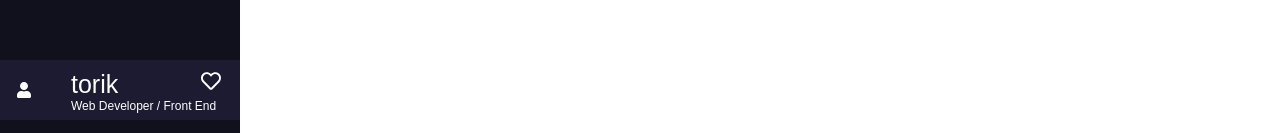
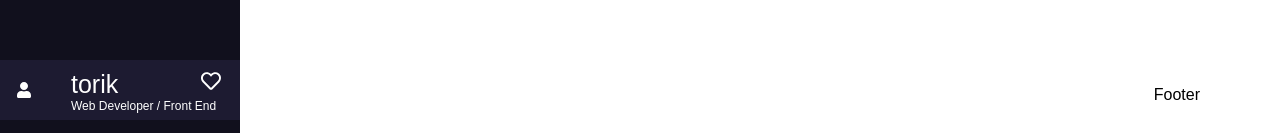
Before and after one commit to torik135/new_portofolio, a Next.js app: page / in a window 1280 px wide. Shown: the part 664-797 px from the top of the page. Built offline with nearby package versions, Linux system fonts and the light colour scheme.

Commit message:
add footer layout

```diff
--- /dev/null
+++ b/components/Footer/index.jsx
@@ -0,0 +1,9 @@
+const Footer = () => {
+  return (
+    <footer className='footer'>
+      <div className='footer_content'>Footer</div>
+    </footer>
+  );
+};
+
+export { Footer };
--- a/components/Layout/index.jsx
+++ b/components/Layout/index.jsx
@@ -1,5 +1,6 @@
 import { Sidebar } from '../Sidebar/index.jsx';
 import { Navheader } from '../Navheader/index.jsx';
+import { Footer } from '../Footer/index.jsx';
 
 const Layout = ({ children }) => {
   return (
@@ -12,6 +13,8 @@ const Layout = ({ children }) => {
         <Sidebar />
       </nav>
       {children}
+
+      <Footer />
     </>
   );
 };
--- a/pages/_app.js
+++ b/pages/_app.js
@@ -3,6 +3,7 @@ import '../styles/globals.css';
 import '../styles/components/sidebar.scss';
 import '../styles/components/tooltip.scss';
 import '../styles/components/navheader.scss';
+import '../styles/components/footer.scss';
 
 import '../styles/pages/home.scss';
 
--- /dev/null
+++ b/styles/components/footer.scss
@@ -0,0 +1,9 @@
+.footer {
+  position: absolute;
+  right: 4rem;
+  bottom: 1rem;
+
+  .footer_content {
+    padding: 1rem;
+  }
+}
```
